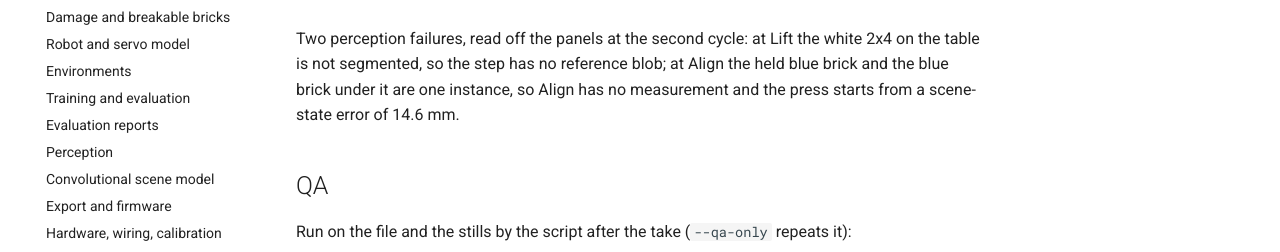
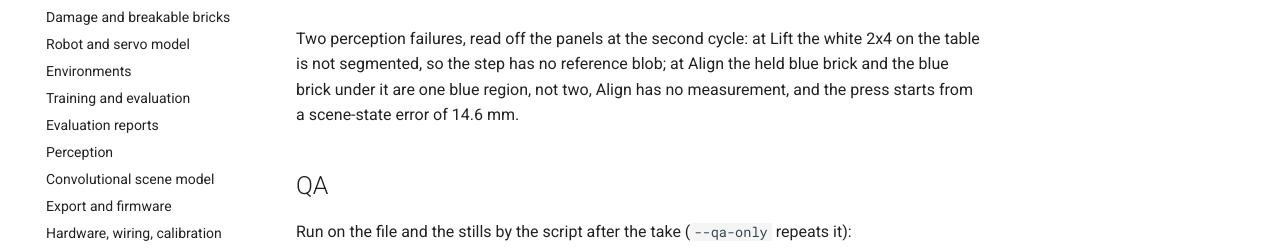
Before and after one commit to k-h-nunn/brick-builder-arm-robot, an MkDocs documentation site: the page built from docs/demos/videos.md, in a window 1280 px wide and 900 px high, scrolled down 11613 px. Shown: the part 231-483 px from the top of the window. Built offline with MkDocs 1.6.1 and Material for MkDocs 9.7.7, drawn with Linux system fonts in a browser that asks for light colours.

Commit message:
Describe the Align failure by what the panel shows
Co-Authored-By: Claude Opus 5.5 <noreply@anthropic.com>
Claude-Session: https://claude.ai/code/session_01HD3mMEkNC6Z1TH7gLTdMMh

```diff
--- a/docs/demos/videos.md
+++ b/docs/demos/videos.md
@@ -316,8 +316,8 @@ brick did not seat on any seed tried:
 
 Two perception failures, read off the panels at the second cycle: at Lift the white 2x4 on the
 table is not segmented, so the step has no reference blob; at Align the held blue brick and the
-blue brick under it are one instance, so Align has no measurement and the press starts from a
-scene-state error of 14.6 mm.
+blue brick under it are one blue region, not two, Align has no measurement, and the press starts
+from a scene-state error of 14.6 mm.
 
 ## QA
 
```
Also changed, not shown: docs/guide/12-closed-loop-control.md (+1 -1 lines).
